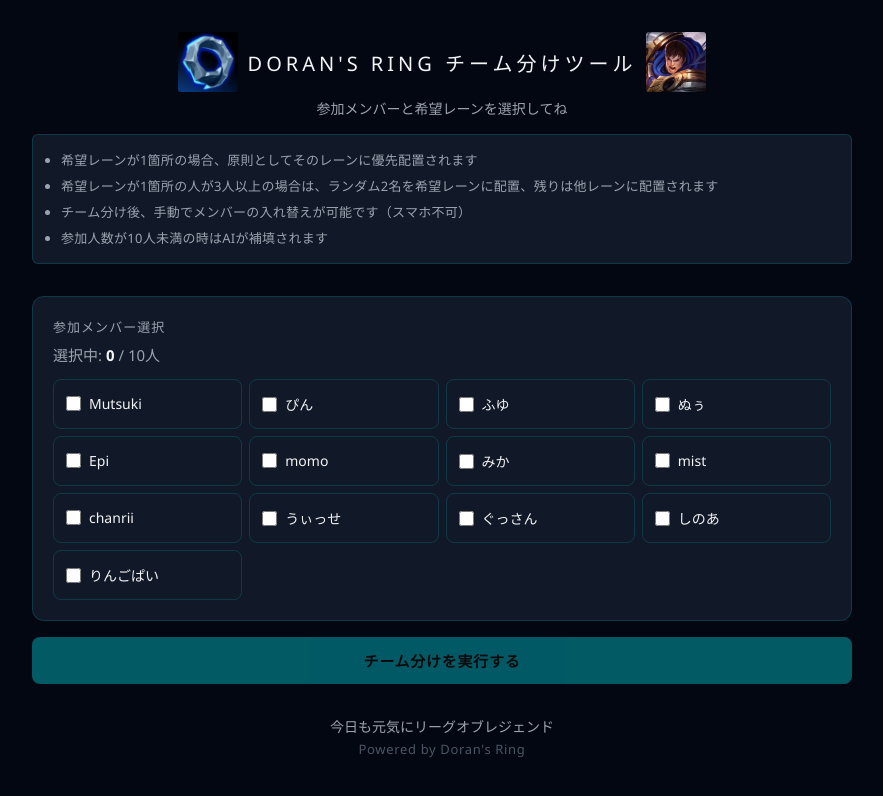
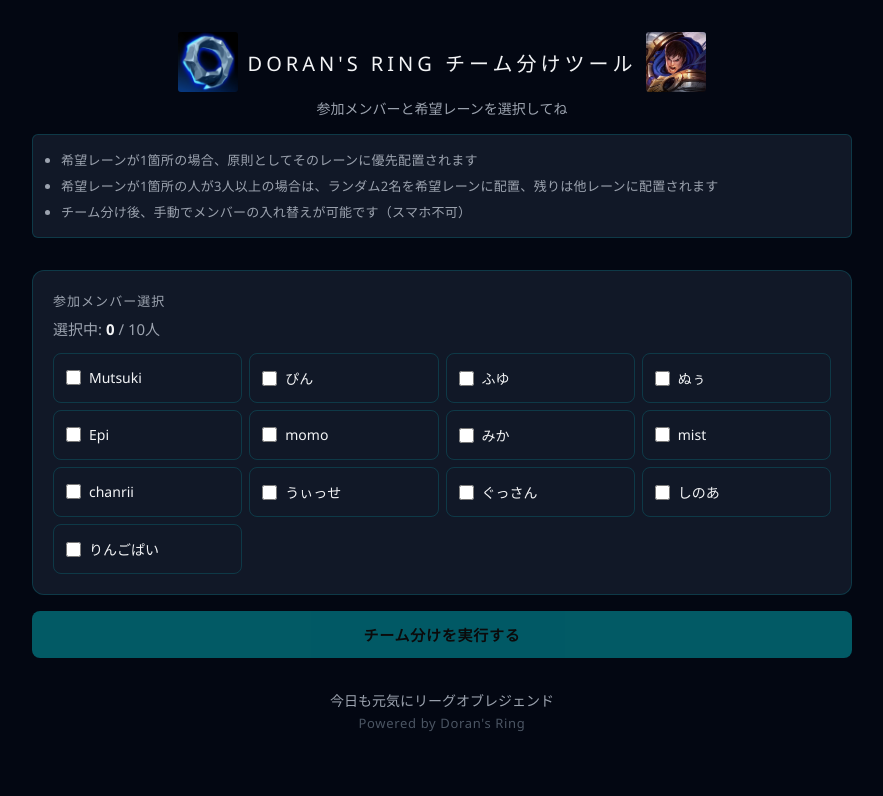
Before and after one commit to pipipi862/lol-team-maker, a React (Vite) app: page / in a window 1280 px wide. Shown: the top 796 px of the page, without its empty margins (198-1081 px from the left). Built offline with nearby package versions, Linux system fonts and the light colour scheme.

Commit message:
text修正

```diff
--- a/src/App.jsx
+++ b/src/App.jsx
@@ -99,7 +99,6 @@
   <li>希望レーンが1箇所の場合、原則としてそのレーンに優先配置されます</li>
   <li>希望レーンが1箇所の人が3人以上の場合は、ランダム2名を希望レーンに配置、残りは他レーンに配置されます</li>
     <li>チーム分け後、手動でメンバーの入れ替えが可能です（スマホ不可）</li>
-  <li>参加人数が10人未満の時はAIが補填されます</li>
 
 </ul>
       </header>
```
